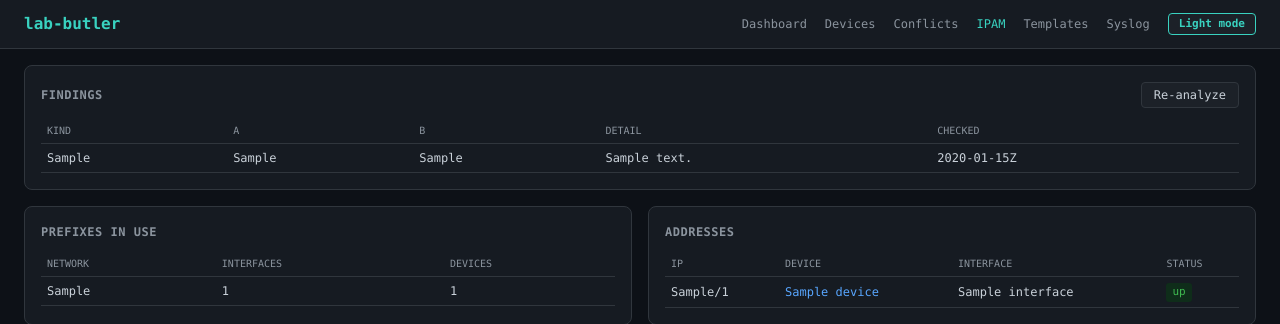
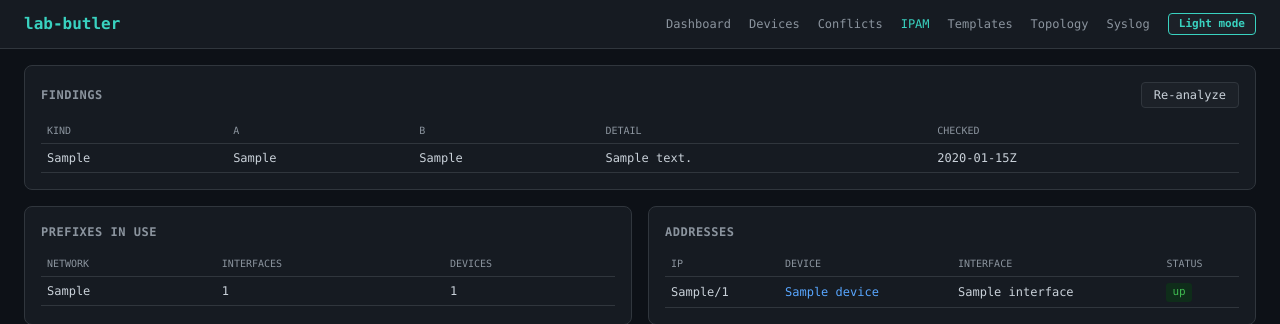
Before and after one commit to orneh24/confetti-butler, a Flask app: page /ipam in a window 1280 px wide. Shown: the top 324 px of the page. Run offline with Flask 3, Linux system fonts and the light colour scheme; tables that the repository leaves empty hold one stand-in row (values such as "Sample post").

Commit message:
Add README with a demo GIF; fix missing Topology link on IPAM page
The GIF tours devices, a device page, topology (with the BGP filter),
IPAM findings, a template preview with a security warning, syslog,
an identity conflict and the light theme. It was recorded against a
mock lab on a scratch database: documentation-range IPs and fake
serials only, no real lab data.

Co-Authored-By: Claude Opus 5.5 <noreply@anthropic.com>

```diff
--- a/butler/templates/ipam.html
+++ b/butler/templates/ipam.html
@@ -49,6 +49,7 @@ button:hover { border-color: var(--blue); }
         <a href="/conflicts">Conflicts</a>
         <a href="/ipam" class="active">IPAM</a>
         <a href="/templates">Templates</a>
+        <a href="/topology">Topology</a>
         <a href="/syslog">Syslog</a>
         <button type="button" id="theme-toggle" class="theme-toggle" onclick="toggleTheme()">Light mode</button>
     </nav>
```
Also changed, not shown: README.md (added), 1 other file.
